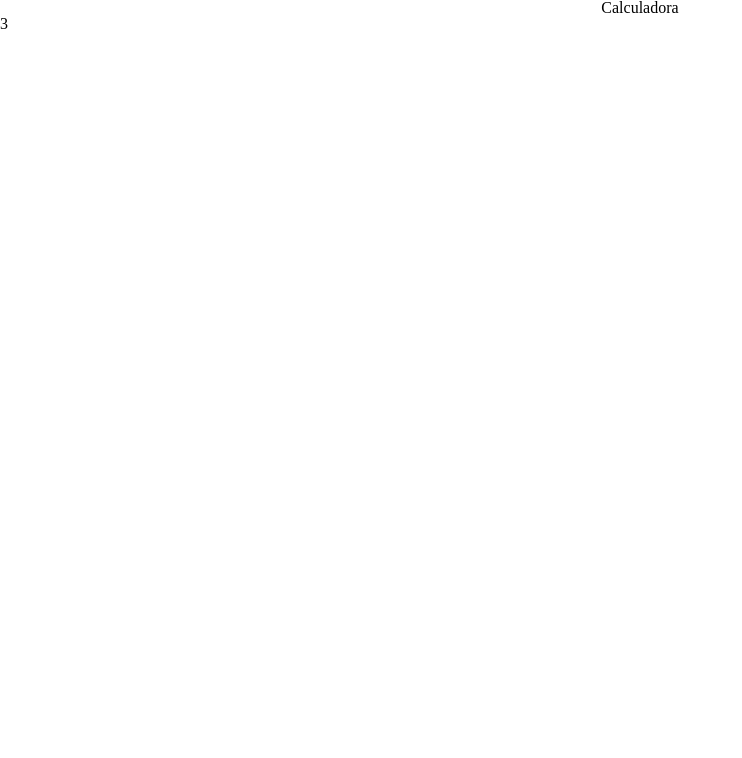
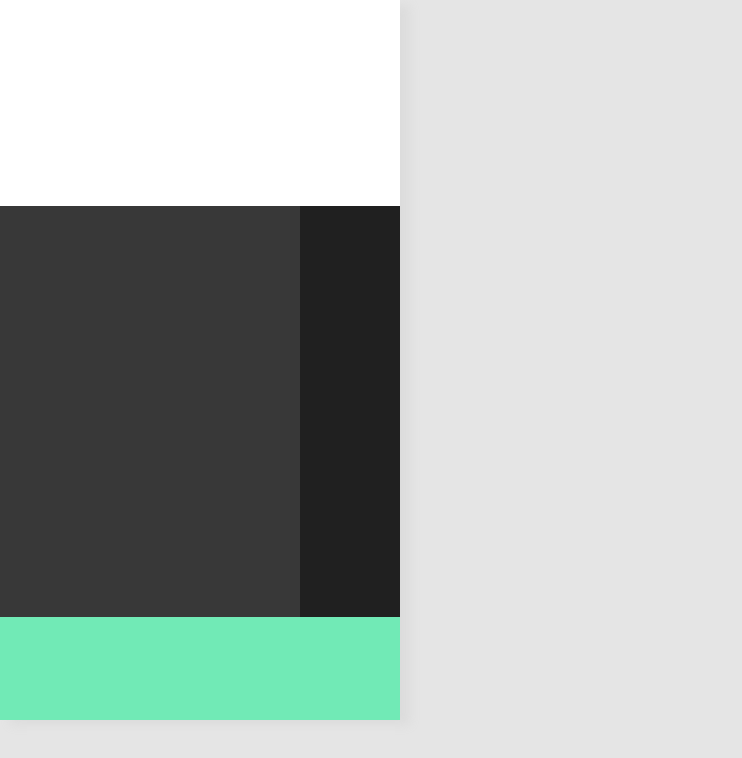
Before and after one commit to Lucashsc31/minha-calculadora, an Angular app: page / in a window 1280 px wide. Shown: the top 758 px of the page, without its empty margins (0-742 px from the left). Built offline with nearby package versions, Linux system fonts and the light colour scheme.

Commit message:
Criando Design Base Calculadora

```diff
--- a/src/app/app.component.css
+++ b/src/app/app.component.css
@@ -0,0 +1,6 @@
+.container{
+    font-family: Roboto;
+    width: 100vw;
+    height: 100vh;
+    background-color: #e5e5e5;
+}
--- a/src/app/app.component.html
+++ b/src/app/app.component.html
@@ -1,7 +1,3 @@
-<div style="text-align:center">
-  <h1>
-    Calculadora
-  </h1>
+<div class="container">
+  <calculadora></calculadora>
 </div>
-
-<calculadora></calculadora>
--- a/src/app/calculadora/calculadora.component.css
+++ b/src/app/calculadora/calculadora.component.css
@@ -0,0 +1,45 @@
+#calculadora{
+    display: grid;
+    width: 100vw;
+    height: 100vh;
+    max-width: 400px;
+    max-height: 720px;
+    grid-template: repeat(7, 1fr) / repeat(4, 1fr);
+    grid-template-areas: "expr expr expr expr"
+                         "result result result result"
+                         "num num num ope"
+                         "num num num ope"
+                         "num num num ope"
+                         "num num num ope"
+                         "equal equal equal equal";
+
+    box-shadow: 10px 5px 10px #dcdcdc;
+}
+
+.expr{
+    grid-area: expr;
+    background-color: #fff;
+    color: #afafaf;
+}
+
+.result{
+    grid-area: result;
+    background-color: #fff;
+}
+
+.num{
+    grid-area: num;
+    background-color: #383838;
+}
+
+.ope{
+    grid-area: ope;
+    background-color: #202020;
+    color: #71eab6;
+}
+
+.equal{
+    grid-area: equal;
+    background: #71eab6;
+    color: #fff;
+}
--- a/src/app/calculadora/calculadora.component.html
+++ b/src/app/calculadora/calculadora.component.html
@@ -1,3 +1,12 @@
-<h2>
-  {{ teste }}
-</h2>
+<div id="calculadora">
+
+  <div class="expr"></div>
+  <div class="result"></div>
+
+  <div class="num"></div>
+
+  <div class="ope"></div>
+
+  <div class="equal"></div>
+
+</div>
--- a/src/styles.css
+++ b/src/styles.css
@@ -2,3 +2,6 @@
 
 /* Resetando Estilos */
 @import 'assets/reset.css';
+
+/* Font */
+@import url('https://fonts.googleapis.com/css?family=Roboto');
```
